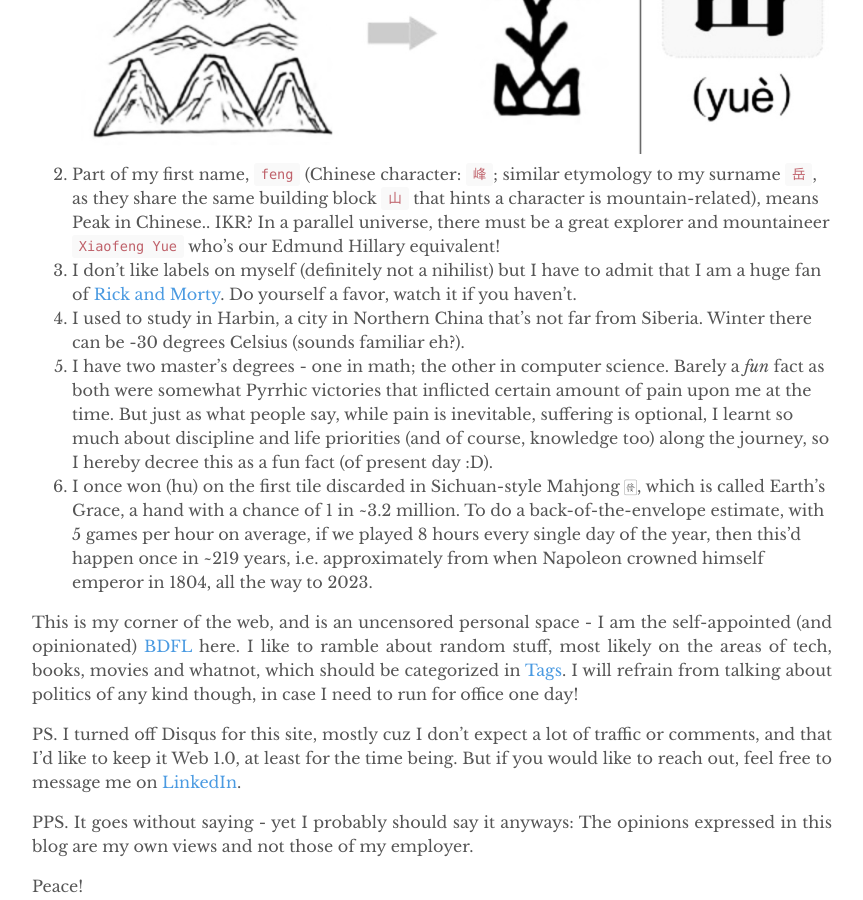
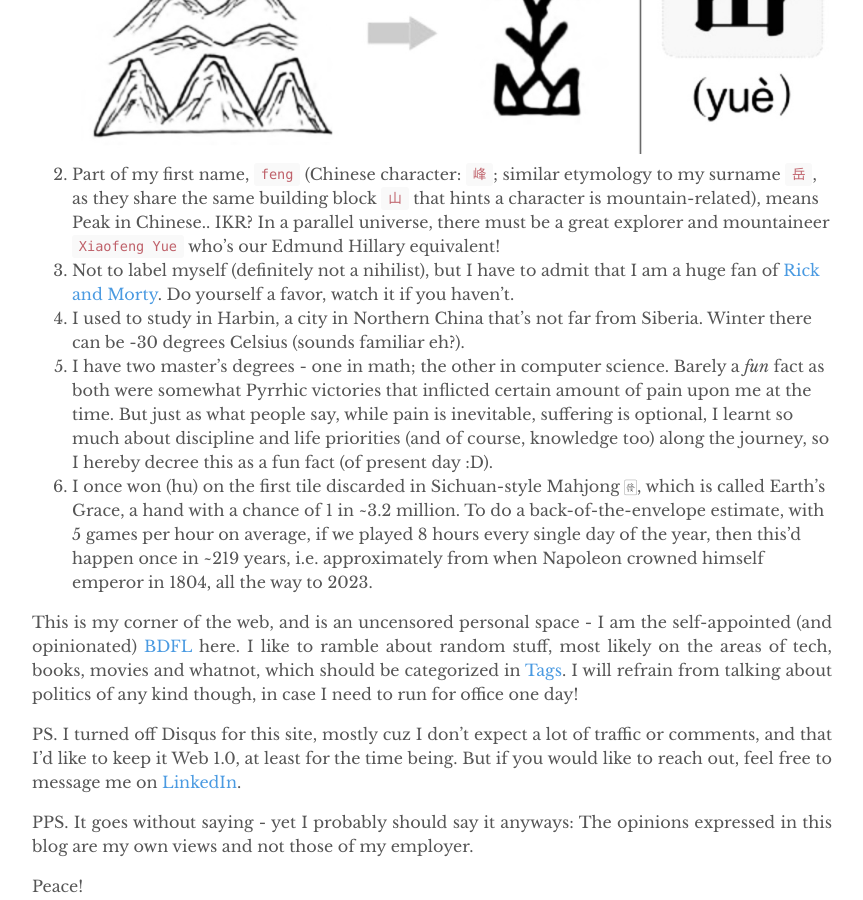
Before and after one commit to yuexiaofeng/yuexiaofeng.github.io, a Jekyll site: the page built from about.md, in a window 1280 px wide and 900 px high, scrolled down 894 px. Shown: the whole window, without its empty margins (208-1071 px from the left). Built offline with Jekyll 4.4.1, drawn with Linux system fonts in a browser that asks for light colours.

Commit message:
updated about

```diff
--- a/about.md
+++ b/about.md
@@ -17,7 +17,7 @@ Some fun facts about myself:
 
 1. My family name `Yue` means Great Mountain in Chinese, although I should hike a lot more to live up to the name! In the words of the old country, `Yue` is `岳` - since Chinese is a pictogram language, a few millenniums ago, the character was initially scripted on oracle bones to resemble mountains before it evolved to its modern form on the right: ![yue](../assets/images/yue_oracle.png)
 2. Part of my first name, `feng` (Chinese character: `峰`; similar etymology to my surname `岳`, as they share the same building block `山` that hints a character is mountain-related), means Peak in Chinese.. IKR? In a parallel universe, there must be a great explorer and mountaineer `Xiaofeng Yue` who's our Edmund Hillary equivalent!
-3. I don't like labels on myself (definitely not a nihilist) but I have to admit that I am a huge fan of [Rick and Morty](https://www.imdb.com/title/tt2861424/){:target="_blank"}. Do yourself a favor, watch it if you haven't.
+3. Not to label myself (definitely not a nihilist), but I have to admit that I am a huge fan of [Rick and Morty](https://www.imdb.com/title/tt2861424/){:target="_blank"}. Do yourself a favor, watch it if you haven't.
 4. I used to study in Harbin, a city in Northern China that's not far from Siberia. Winter there can be -30 degrees Celsius (sounds familiar eh?).
 5. I have two master's degrees - one in math; the other in computer science. Barely a *fun* fact as both were somewhat Pyrrhic victories that inflicted certain amount of pain upon me at the time. But just as what people say, while pain is inevitable, suffering is optional, I learnt so much about discipline and life priorities (and of course, knowledge too) along the journey, so I hereby decree this as a fun fact (of present day :D).
 6. I once won (hu) on the first tile discarded in Sichuan-style Mahjong 🀅, which is called Earth's Grace, a hand with a chance of 1 in ~3.2 million. To do a back-of-the-envelope estimate, with 5 games per hour on average, if we played 8 hours every single day of the year, then this’d happen once in ~219 years, i.e. approximately from when Napoleon crowned himself emperor in 1804, all the way to 2023.
```
